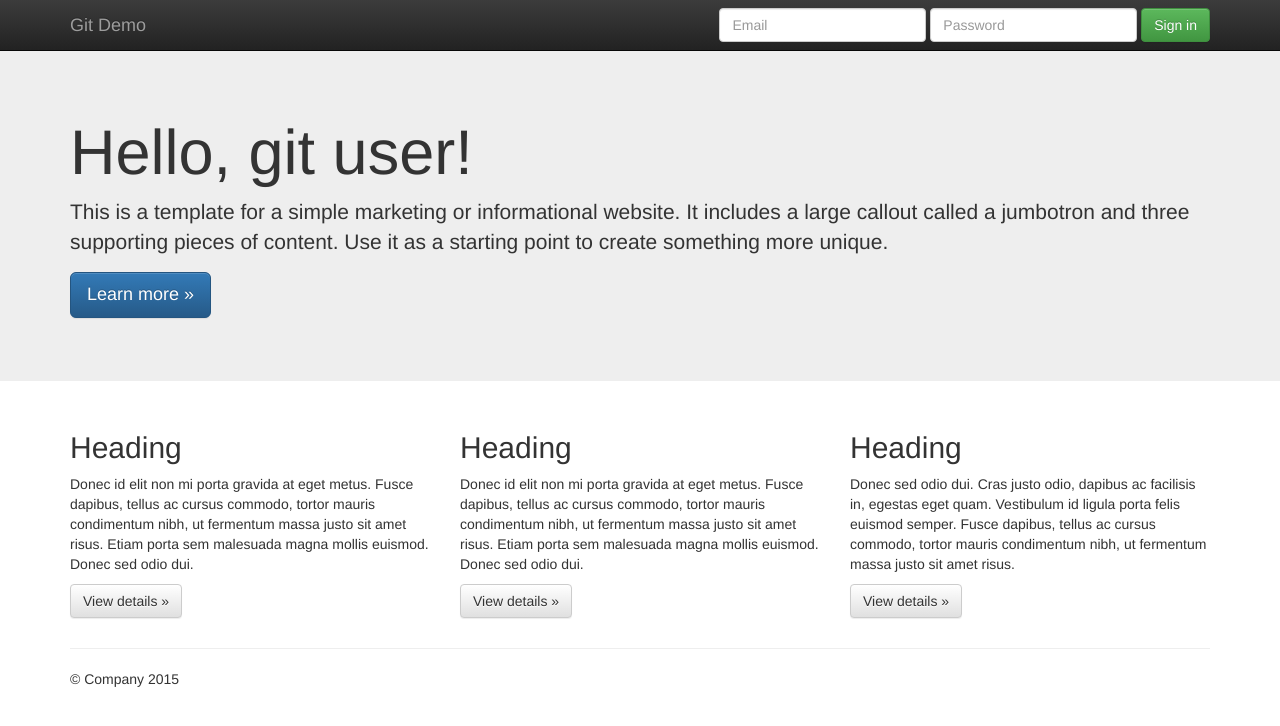
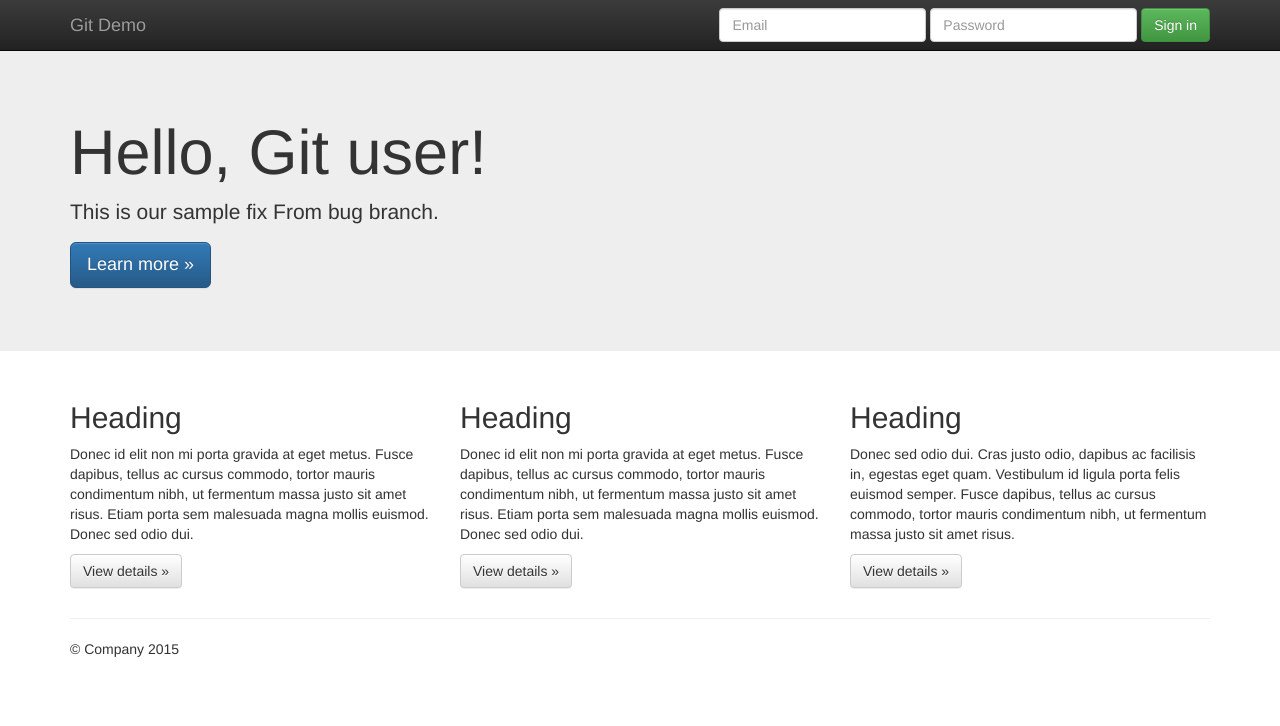
Before and after one commit to MohamedIsseAhmed/Git_Demo, a plain HTML site: page index.html in a window 1280 px wide. Drawn offline with nearby package versions, Linux system fonts and the light colour scheme.

Commit message:
Fixed the bug on index page

```diff
--- a/index.html
+++ b/index.html
@@ -55,8 +55,8 @@
     <!-- Main jumbotron for a primary marketing message or call to action -->
     <div class="jumbotron">
       <div class="container">
-        <h1>Hello, git user!</h1>
-        <p>This is a template for a simple marketing or informational website. It includes a large callout called a jumbotron and three supporting pieces of content. Use it as a starting point to create something more unique.</p>
+        <h1>Hello, Git user!</h1>
+        <p>This is our sample fix From bug branch.</p>
         <p><a class="btn btn-primary btn-lg" href="#" role="button">Learn more &raquo;</a></p>
       </div>
     </div>
```
